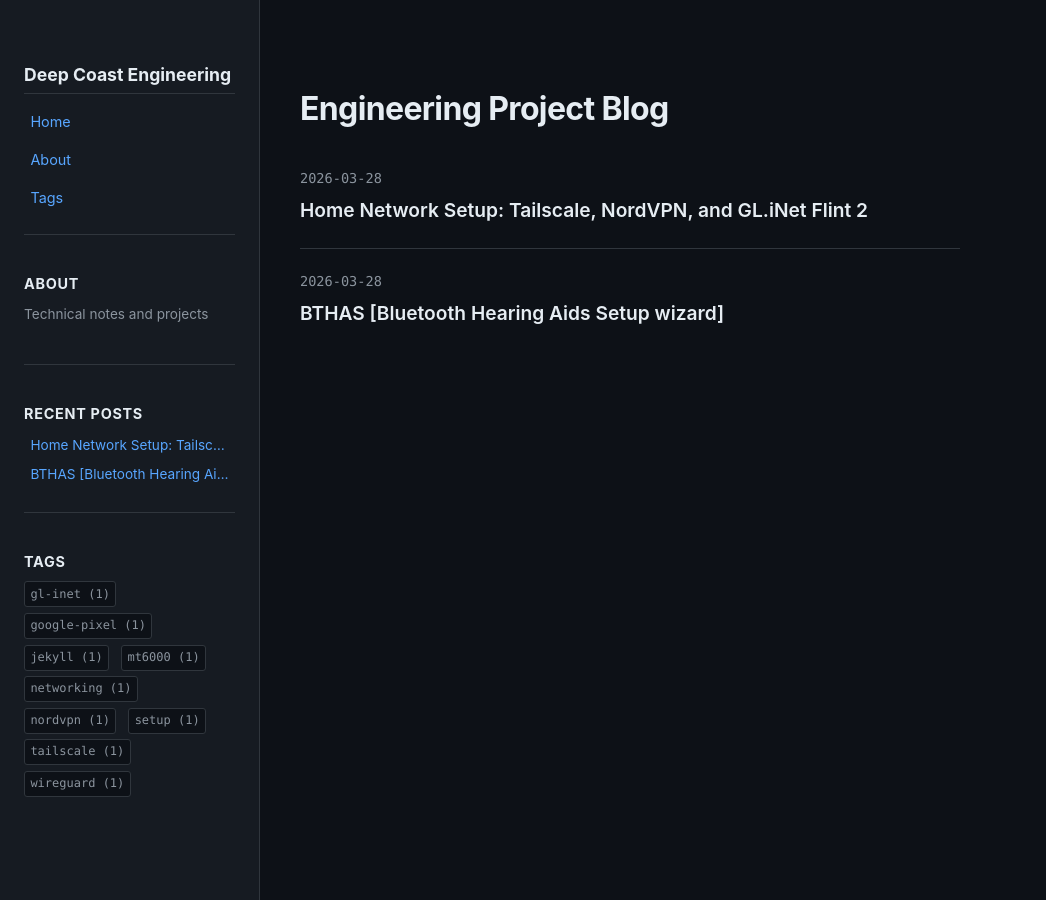
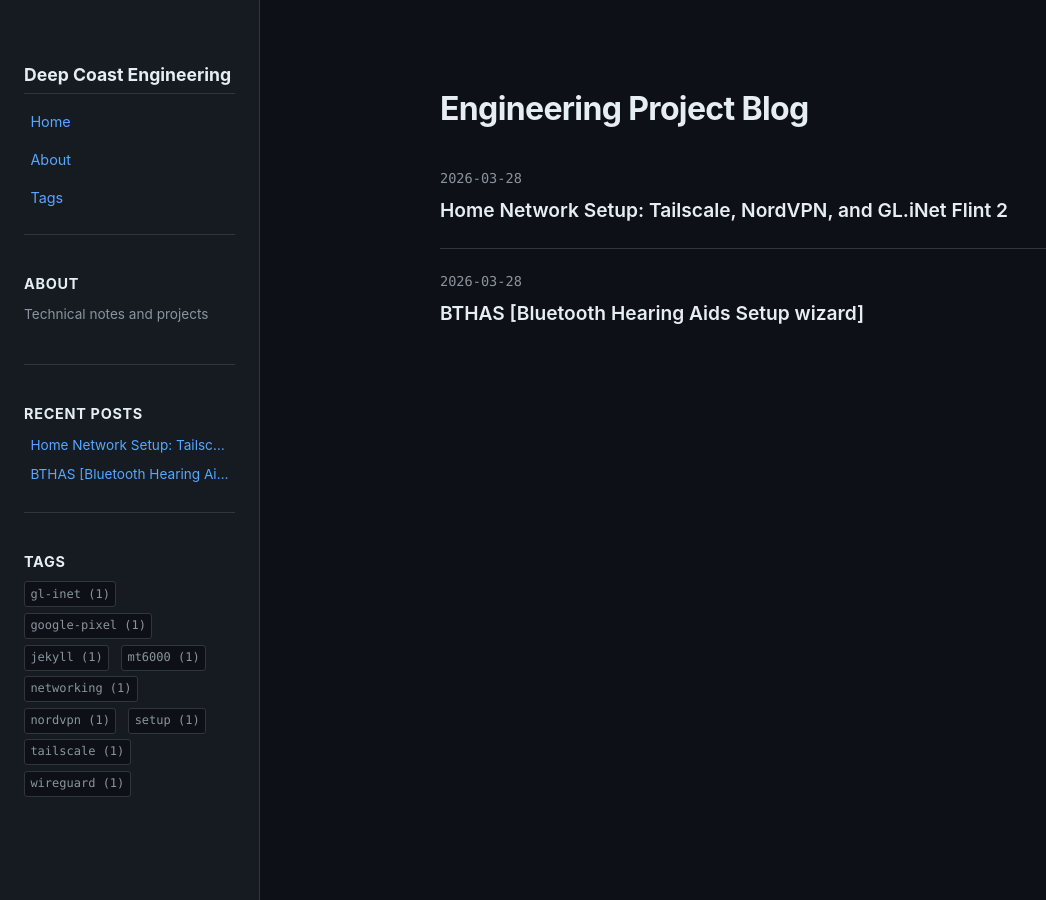
Before and after one commit to deep-coast-eng/deep-coast-eng.github.io, a Jekyll site: the page built from index.html, in a window 1280 px wide and 900 px high. Shown: the whole window, without its empty margins (0-1046 px from the left). Built offline with Jekyll 4.4.1, drawn with Linux system fonts in a browser that asks for light colours.

Commit message:
Update default.html

```diff
--- a/_layouts/default.html
+++ b/_layouts/default.html
@@ -40,9 +40,11 @@
         </div>
       </div>
     </aside>
-    <main>
-      {{ content }}
-    </main>
+    <div class="main-wrapper">
+      <main>
+        {{ content }}
+      </main>
+    </div>
   </div>
   <footer>
     <p>{{ site.author.name }} - {{ 'now' | date: "%Y" }}</p>
```
